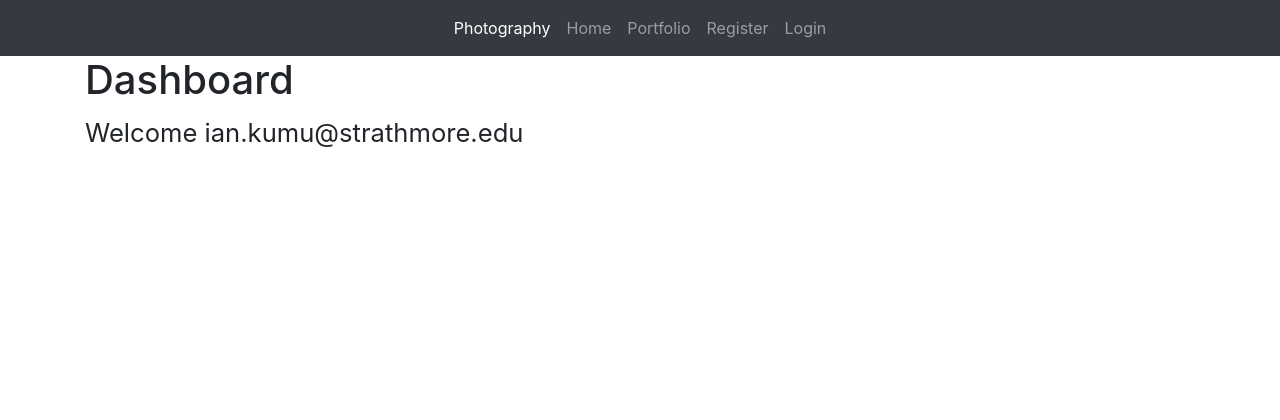
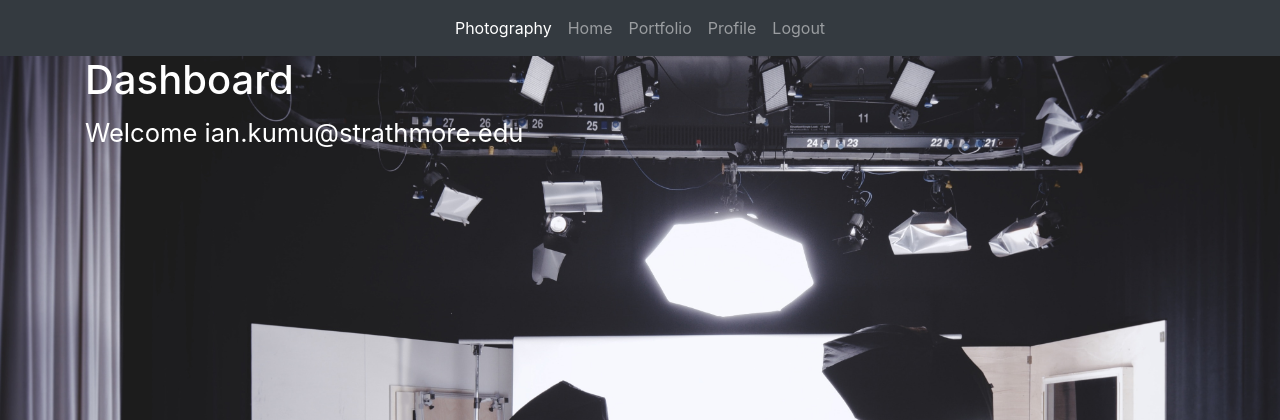
Before and after one commit to Iankumu/photography, a Flask app: page /dashboard in a window 1280 px wide. Shown: the top 420 px of the page. Run offline with Flask 2, Linux system fonts and the light colour scheme; a user stored in the database is signed in; some libraries are stand-ins or nearby versions.

Commit message:
Updated Login

```diff
--- a/app.py
+++ b/app.py
@@ -3,6 +3,8 @@ from flask_mysqldb import MySQL
 from wtforms import Form, PasswordField, validators, StringField, BooleanField
 from wtforms.validators import Email, Length, InputRequired
 from werkzeug.security import generate_password_hash, check_password_hash
+from flask_mail import Mail, Message
+from functools import wraps
 
 app = Flask(__name__)
 
@@ -14,8 +16,13 @@ app.config['MYSQL_DB'] = 'photography'
 app.config['MYSQL_CURSORCLASS'] = 'DictCursor'
 
 # initialize MYSQL
+mysql = MySQL(app)
 
-mysql = MySQL(app)
+# config Mail
+
+
+# initialize mail SMTP
+mail = Mail(app)
 
 
 @app.route('/')
@@ -42,11 +49,14 @@ class RegisterForm(Form):
 
     ])
     confirm = PasswordField('Confirm Password')
-#Login Form
+
+
+# Login Form
 class LoginForm(Form):
     emailLogin = StringField('Email', [validators.length(min=6, max=50)], validators=[InputRequired()])
     passwordLogin = PasswordField(validators.length(min=8, max=50), validators=[InputRequired()])
     remember = BooleanField('Remember Me')
+
 
 # Registration
 
@@ -59,7 +69,7 @@ def register():
         email = form.email.data
         username = form.username.data
         # encrypting password
-        hashed_password = generate_password_hash(form.password.data , method='sha256')
+        hashed_password = generate_password_hash(form.password.data, method='sha256')
 
         # Creating Cursor
 
@@ -93,6 +103,7 @@ def login():
 
         # Create Cursor
         cur = mysql.connection.cursor()
+        # username = cur.execute("SELECT FullName FROM users WHERE Email = %s", [email])
 
         # Get Username and Password
         result = cur.execute("SELECT * FROM users WHERE Email = %s", [email])
@@ -121,17 +132,35 @@ def login():
     return render_template('login.html')
 
 
+# Check if user is logged in
+def is_logged_in(verify):
+    @wraps(verify)
+    def wrap(*args, **kwargs):
+        if 'Logged_in' in session:
+            return verify(*args, **kwargs)
+        else:
+            flash('Unauthorized, Please Login', 'danger')
+            return redirect(url_for('login'))
+
+    return wrap
+
+
 # Dashboard
 @app.route('/dashboard')
+@is_logged_in
 def dashboard():
     return render_template('dashboard.html')
 
 
+# Logout
 @app.route('/logout')
 def logout():
-    session.clear
+    session.clear()
     flash('You are now Logged Out', 'success')
-    return redirect(url_for('login'))
+    return redirect(url_for('home'))
+
+
+# Server Startup
 
 
 if __name__ == '__main__':
--- a/templates/dashboard.html
+++ b/templates/dashboard.html
@@ -1,6 +1,29 @@
 {% extends 'layout.html' %}
 {% block body %}
-<h1>Dashboard</h1>
-<h2><p><small>Welcome {{session.Email }}</small></p></h2>
+<h1 class="dash">Dashboard</h1>
+<h2 class="home"><p><small>Welcome {{session.Email }}</small></p></h2>
+<html>
+<head>
+<style>
+    body{
+    background-image:url({{ url_for('static', filename='Dashboard.jpg')}});
+    background-size:cover;
+    background-attachment:fixed;
+    background-repeat: no-repeat, repeat;
+    }
+    .dash
+    {
+    color:white;
+    }
+    .home
+    {
+    color:white;
+    }
+</style>
+</head>
+<body>
+
+</body>
+</html>
 
 {% endblock %}
--- a/templates/includes/_navbar.html
+++ b/templates/includes/_navbar.html
@@ -18,23 +18,27 @@
         <li class="nav-item">
           <a class="nav-link" href="/">Home</a>
         </li>
-        <li class="nav-item">
-          <a class="nav-link " href="/portfolio" tabindex="-1" aria-disabled="true">Portfolio</a>
-        </li>
-      </ul>
-
-              <ul class="nav navbar-nav navbar-right">
+        {% if session.Logged_in %}
           <li class="nav-item">
-          <a class="nav-link" href="/register">Register</a>
+          <a class="nav-link " href="/dashboard" tabindex="-1" aria-disabled="true">Portfolio</a>
         </li>
           <li class="nav-item">
-          <a class="nav-link" href="/login">Login</a>
-        </li>
-
+            <a class="nav-link" href="/profile">Profile</a>
+            </li>
+          <li class="nav-item">
+            <a class="nav-link" href="/logout">Logout</a>
+            </li>
+          {% else %}
+            <li class="nav-item">
+            <a class="nav-link" href="/register">Register</a>
+            </li>
+            <li class="nav-item">
+            <a class="nav-link" href="/login">Login</a>
+            </li>
+        {% endif %}
               </ul>
 
-          </li>
-      </ul>
+
     </div>
   </nav>
 </body>
```
Also changed, not shown: templates/home.html (+11 -0 lines), static/Dashboard.jpg (added), static/home.jpg (added).
